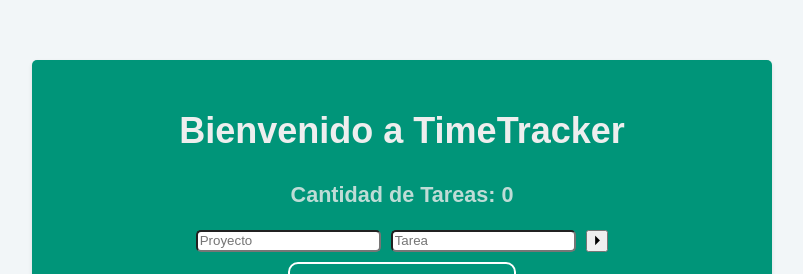
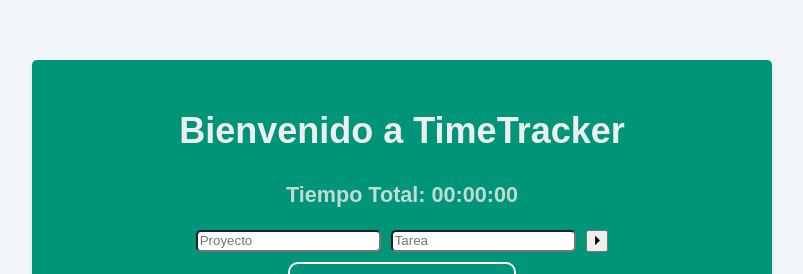
Before and after one commit to IIC3585-2024/svelte-group-02, a SvelteKit app: page / in a window 1280 px wide. Shown: the part 179-453 px from the top of the page, without its empty margins (238-1041 px from the left). Built offline with nearby package versions, Linux system fonts and the light colour scheme.

Commit message:
feat: changed total tasks to total time adn graph

```diff
--- a/src/components/Header.svelte
+++ b/src/components/Header.svelte
@@ -1,6 +1,8 @@
 <script>
   import { tasks } from '$lib/tasks';
-  $: tasksCount = $tasks.length;
+  import { formatTime } from '$lib/utils';
+
+  $: totalTime = formatTime($tasks.reduce((duration, task) => duration + task.duration, 0));
 </script>
 
 <style>
@@ -24,6 +26,6 @@
 <div class="header">
   <div>
     <h2>Bienvenido a TimeTracker</h2>
-    <h3>Cantidad de Tareas: {tasksCount}</h3>
+    <h3>Tiempo Total: {totalTime}</h3>
   </div>
 </div>
```
